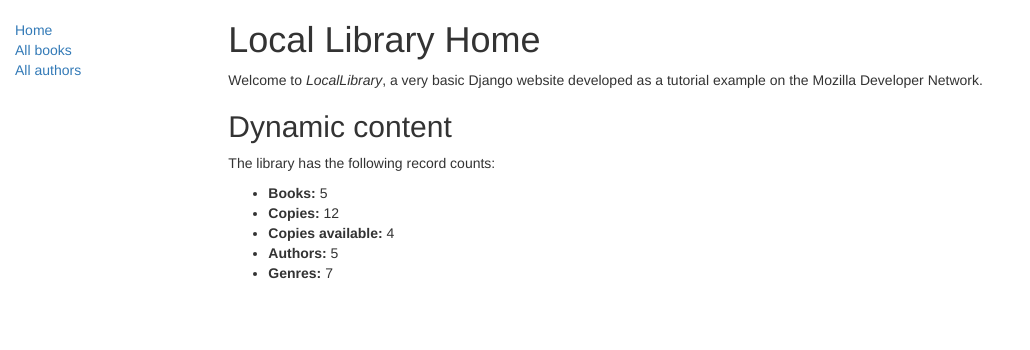
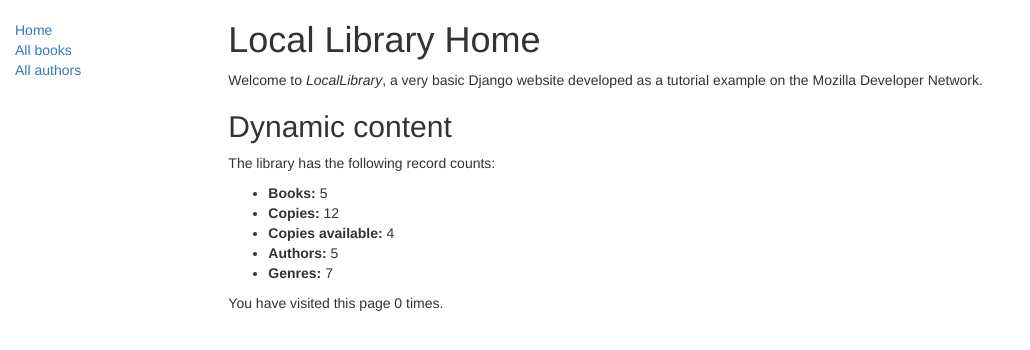
Before and after one commit to kazanzhy/locallibrary, a Django app: page /catalog/ in a window 1280 px wide. Shown: the top 350 px of the page, without its empty margins (0-1030 px from the left). Run offline with Django 3.2, Linux system fonts and the light colour scheme; data comes from the database, SQL or seed files in the repository; both versions use the stored data as it was after the commit; some libraries are stand-ins or nearby versions.

Commit message:
Working with sessions

```diff
--- a/catalog/templates/index.html
+++ b/catalog/templates/index.html
@@ -20,4 +20,5 @@
         <li><strong>Authors:</strong> {{ num_authors }}</li>
         <li><strong>Genres:</strong> {{ num_genres }}</li>
     </ul>
+<p>You have visited this page {{ num_visits }}{% if num_visits == 1 %} time{% else %} times{% endif %}.</p>
 {% endblock %}
--- a/catalog/views.py
+++ b/catalog/views.py
@@ -11,6 +11,9 @@ def index(request):
     # Генерация "количеств" некоторых главных объектов
     num_books=Book.objects.all().count()
     num_instances=BookInstance.objects.all().count()
+    # Number of visits to this view, as counted in the session variable.
+    num_visits=request.session.get('num_visits', 0)
+    request.session['num_visits'] = num_visits+1
     # Доступные книги (статус = 'a')
     num_instances_available=BookInstance.objects.filter(status__exact='a').count()
     num_authors=Author.objects.count()  # Метод 'all()' применен по умолчанию.
@@ -22,6 +25,7 @@ def index(request):
                 'num_instances_available':num_instances_available,
                 'num_authors':num_authors,
                 'num_genres': num_genres,
+                'num_visits':num_visits,
                 }
     return render(request, 'index.html', context= context)
 
```
Also changed, not shown: db.sqlite3.
